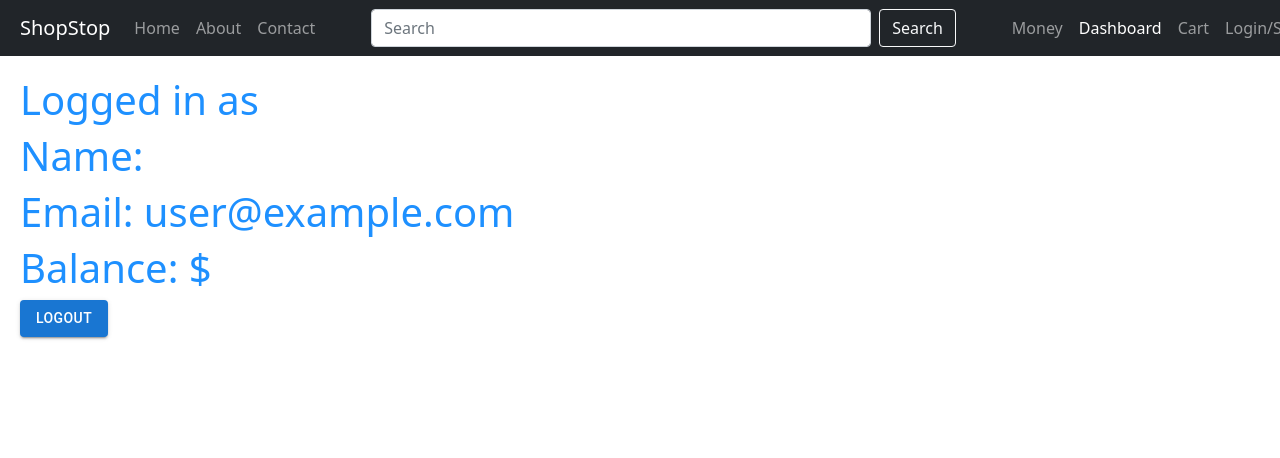
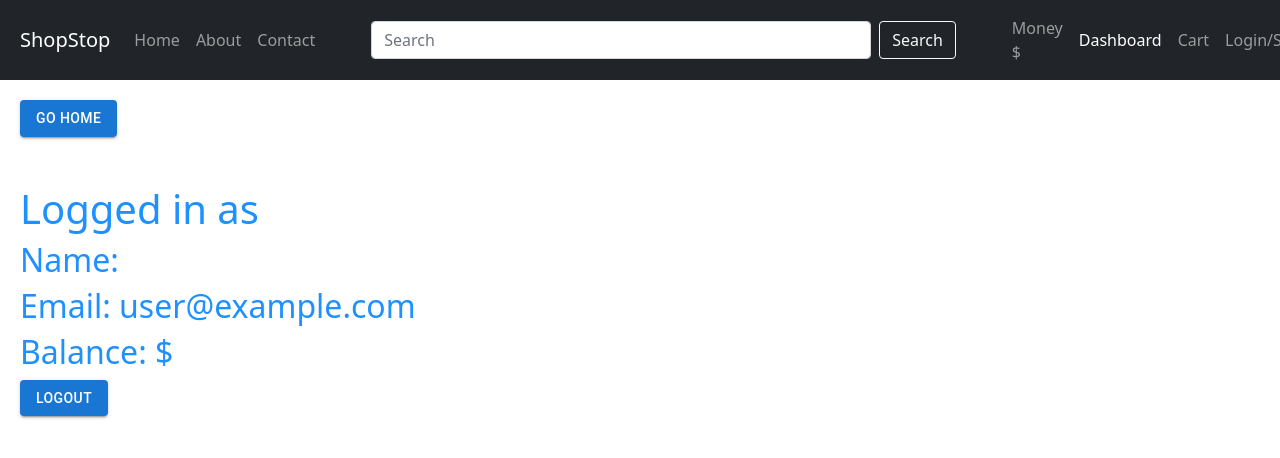
Before and after one commit to AkhilGoel2211/E-CommerceWebsite, a React (Create React App) app: page /dashboard in a window 1280 px wide. Shown: the top 458 px of the page. Built offline with nearby package versions, Linux system fonts and the light colour scheme; no server answers; the database is empty; sample sign-in values are in the browser's storage.

Commit message:
Added Money Feature.

```diff
--- a/package.json
+++ b/package.json
@@ -24,12 +24,12 @@
     "web-vitals": "^2.1.4"
   },
   "scripts": {
-    "predeploy": "npm run build",
-    "deploy": "gh-pages -d build",
     "start": "react-scripts start",
     "build": "react-scripts build",
     "test": "react-scripts test",
-    "eject": "react-scripts eject"
+    "eject": "react-scripts eject",
+    "predeploy": "npm run build",
+    "deploy": "gh-pages -d build"
   },
   "eslintConfig": {
     "extends": [
--- a/src/App.js
+++ b/src/App.js
@@ -18,7 +18,7 @@ class App extends Component {
     return (
       <React.Fragment>
         <NavBar />
-        <body>
+        <div>
           <Routes>
             <Route path="/home" element={<Home />}></Route>
             <Route path="/home/:id" element={<ItemDetails />}></Route>
@@ -33,7 +33,7 @@ class App extends Component {
             <Route path="/" element={<Navigate to="/home" replace />}></Route>
             <Route element={<Navigate to="/not-found" replace />}></Route>
           </Routes>
-        </body>
+        </div>
       </React.Fragment>
     );
   }
--- a/src/components/cart.jsx
+++ b/src/components/cart.jsx
@@ -70,6 +70,8 @@ function Cart() {
   const handleBuy = (cart) => {
     orderConfirmed(cart, totalPrice, uid);
     nav("/order-confirmed");
+    const emptyCart = {};
+    setCart(emptyCart);
   };
 
   return (
@@ -92,7 +94,6 @@ function Cart() {
           <Box
             sx={{
               backgroundColor: "lightgray",
-              flexGrow: 1,
             }}
             key={item.id}
             style={{
--- a/src/components/dashboard.jsx
+++ b/src/components/dashboard.jsx
@@ -27,14 +27,32 @@ function Dashboard() {
     if(!user) return navigate("/");
     fetchUserName();
   }, [user, loading]);
+
+  const goHome = () => {
+    navigate("/home");
+  };
+
   return (
     <div style={{padding: "20px"}}>
+      <Button
+        variant="contained"
+        onClick={() => {
+          goHome();
+        }}
+      >
+        Go Home
+      </Button>
       <div style={{color: "dodgerblue"}}>
+        <br />
+        <br />
         <h1>Logged in as</h1>
-        <h1>Name: {name}</h1>
-        <h1>Email: {user?.email}</h1>
-        <h1>Balance: ${money}</h1>
-        <Button variant="contained" onClick={logout}>Logout</Button>
+        <h2>Name: {name}</h2>
+        <h2>Email: {user?.email}</h2>
+        <h2>Balance: ${money}</h2>
+        <Button variant="contained" onClick={logout}>
+          Logout
+        </Button>
+        <br />
       </div>
     </div>
   );
--- a/src/components/home.jsx
+++ b/src/components/home.jsx
@@ -97,9 +97,16 @@ function Home() {
   return (
     <React.Fragment>
       <center>
-        <h1 style={{color: "dodgerblue"}}>Inventory - Happy Shopping</h1>
+        <h1 style={{color: "dodgerblue", margin: "20px 0"}}>Inventory - Happy Shopping</h1>
       </center>
-      <div style={{display: "flex", flexWrap: "wrap", width: "100%", padding: "20px 15px"}}>
+      <div
+        style={{
+          display: "flex",
+          flexWrap: "wrap",
+          width: "100%",
+          padding: "20px 15px",
+        }}
+      >
         {inventory.map((item) => (
           <Box
             sx={{
--- a/src/components/navBar.jsx
+++ b/src/components/navBar.jsx
@@ -1,8 +1,35 @@
-import React, {Component} from "react";
-import {Link, NavLink} from "react-router-dom";
+import React, {Component, useState, useEffect} from "react";
+import {Link, NavLink, useNavigate} from "react-router-dom";
+import {useAuthState} from "react-firebase-hooks/auth";
+import {auth, db, logout, getUserId} from "../firebase";
+import {
+  doc,
+  getDoc,
+  query,
+  collection,
+  where,
+  getDocs,
+} from "firebase/firestore";
 
-class NavBar extends Component {
-  render() {
+function NavBar() {
+  const [user, loading, error] = useAuthState(auth);
+  const [name, setName] = useState("");
+  const [money, setMoney] = useState("");
+  const navigate = useNavigate();
+  const fetchUserName = async () => {
+    try {
+      const q = query(collection(db, "users"), where("uid", "==", user?.uid));
+      const doc = await getDocs(q);
+      const data = doc.docs[0].data();
+      setName(data.name);
+      setMoney(data.money);
+    } catch(err) {}
+  };
+
+  useEffect(() => {
+    fetchUserName();
+  }, []);
+
   return (
     <nav className="navbar navbar-expand-lg navbar-dark bg-dark p-2">
       <div className="container-fluid">
@@ -54,9 +81,7 @@ class NavBar extends Component {
         </ul>
         <ul className="navbar-nav d-flex align-items-center">
           <li className="nav-item">
-              <div className="nav-link">
-                Money
-              </div>
+            <div className="nav-link">Money ${money}</div>
           </li>
           <li className="nav-item">
             <NavLink className="nav-link" to="/dashboard">
@@ -79,6 +104,5 @@ class NavBar extends Component {
     </nav>
   );
 }
-}
 
 export default NavBar;
--- a/src/components/orderConfirmation.jsx
+++ b/src/components/orderConfirmation.jsx
@@ -1,12 +1,7 @@
 import React, {Component} from 'react';
 
-class OrderConfirmed extends Component {
-  state = {};
-  render() {
-    return (
-      <h1>Order Sucess</h1>
-    );
-  }
-}
+const OrderConfirmed = () => {
+  return (<h1>Order Success</h1>);
+};
 
 export default OrderConfirmed;
--- a/src/firebase.js
+++ b/src/firebase.js
@@ -22,7 +22,6 @@ import {
   addDoc,
   updateDoc,
   increment,
-  deleteField,
   getDoc,
 } from "firebase/firestore";
 // import {useNavigate} from "react-router-dom";
@@ -75,7 +74,7 @@ const registerWithEmailAndPassword = async (name, email, password, money) => {
   try {
     const res = await createUserWithEmailAndPassword(auth, email, password);
     const user = res.user;
-    await addDoc(collection(db, "users"), {
+    await setDoc(doc(db, "users", `${user.uid}`), {
       uid: user.uid,
       name,
       authProvider: "local",
@@ -145,7 +144,6 @@ async function getCartList(db) {
 // }
 
 async function addToCart(item, uid) {
-
   // const inventoryItemRef = doc(collection(db, "inventory", item.id));
   // console.log(inventoryItemRef);
   // updateDoc(inventoryItemRef, {
@@ -175,7 +173,6 @@ async function addToCart(item, uid) {
       count: increment(1),
     });
   } else {
-    console.log("hello");
     await setDoc(doc(db, "cartList", `${item.id + uid}`), {
       id: item.id,
       title: item.title,
@@ -221,7 +218,31 @@ async function addMoney(money) {
 }
 
 async function orderConfirmed(cart, price, uid) {
-
+  const ordersRef = doc(collection(db, "ordersList"));
+  await setDoc(ordersRef, {
+    cart: cart,
+    uid: uid,
+    orderTotal: price,
+  });
+  for(let i = 1; i <= 20; i++) {
+    const cartItemRef = doc(db, "cartList", `${i + uid}`);
+    if(cartItemRef !== null) {
+      console.log(i);
+      // await deleteDoc(doc(db, "cartList", `${i + uid}`));
+      await deleteDoc(cartItemRef);
+    }
+  }
+  const userRef = doc(db, "users", `${uid}`);
+  await updateDoc(userRef, {
+    money: increment(-(price)),
+  });
+  // const cartList = query(collection(db, "cartList"), where("user", "==", uid));
+  // console.log(cartList);
+  // const cartItems = await getDocs(cartList);
+  // console.log(cartItems);
+  // cartItems.forEach((doc) => {
+  //   doc.delete();
+  // });
 }
 
 // const inventory = collection(db, "inventory");
@@ -242,4 +263,5 @@ export {
   addMoney,
   removeFromCart,
   orderConfirmed,
+  getUserId,
 };
```
Lines whose indentation alone changed are shown as unchanged.
